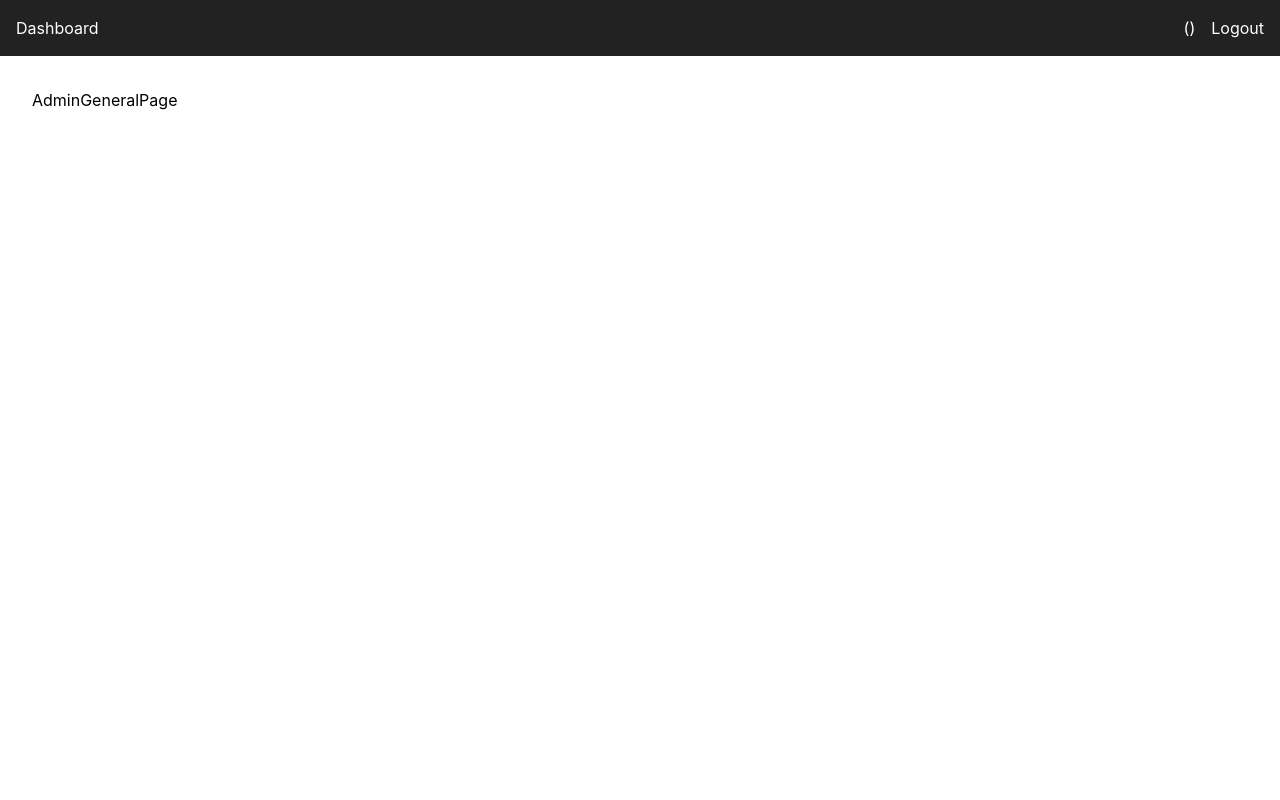
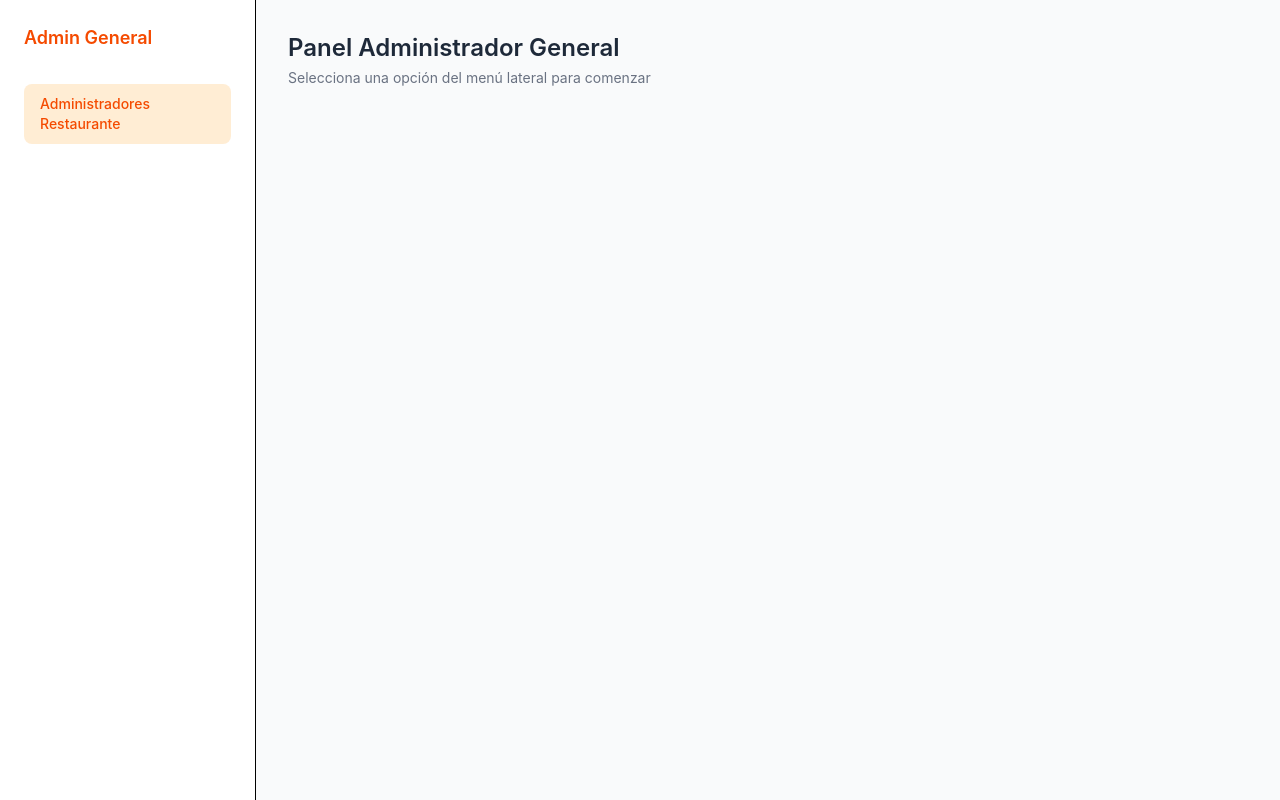
Before and after one commit to cmartinez-2024032/Kinal-Gourmet, a React (Vite) app in the folder Front-Restaurante/: page /adminGeneral in a window 1280 px wide. Built offline with nearby package versions, Linux system fonts and the light colour scheme; sample sign-in values are in the browser's storage.

Commit message:
Se agrego el css a la ventana de admin-general

```diff
--- a/Front-Restaurante/index.html
+++ b/Front-Restaurante/index.html
@@ -8,6 +8,6 @@
   </head>
   <body>
     <div id="root"></div>
-    <script type="module" src="/src/main.jsx"></script>
+    <script type="module" src="./src/app/main.jsx"></script>
   </body>
 </html>
--- a/Front-Restaurante/src/main.jsx
+++ b/Front-Restaurante/src/app/main.jsx
@@ -1,8 +1,8 @@
 import React from 'react'
 import ReactDOM from 'react-dom/client'
-import App from './app/App.jsx'
+import App from './App.jsx'
 import { BrowserRouter } from 'react-router-dom'
-import './index.css'
+import '../styles/index.css'
 
 ReactDOM.createRoot(document.getElementById('root')).render(
   <BrowserRouter>
--- a/Front-Restaurante/src/app/router/AppRoutes.jsx
+++ b/Front-Restaurante/src/app/router/AppRoutes.jsx
@@ -8,6 +8,8 @@ import { PrivateRoute } from './PrivateRoute'
 import { RegisterForm } from '../../features/auth/components/RegisterForm'
 import { LandingPage } from '../../features/auth/pages/LandingPage'
 import{AdminGeneralPage} from '../../features/admin-general/pages/AdminGeneralPage.jsx'
+import { AdminGeneralLayout } from '../../features/admin-general/layout/AdminGeneralLayout'
+
 export const AppRoutes = () => {
     return (
         <Routes>
@@ -32,12 +34,13 @@ export const AppRoutes = () => {
                 path="/adminGeneral"
                 element={
                     <PrivateRoute>
-                <DashboardLayout>
-                <AdminGeneralPage />
-                </DashboardLayout>
+                        <AdminGeneralLayout />
                     </PrivateRoute>
                 }
-        />
+            >
+                <Route index element={<AdminGeneralPage />} />
+            </Route>
+
         </Routes>
     )
 }
--- /dev/null
+++ b/Front-Restaurante/src/features/admin-general/layout/AdminGeneralLayout.jsx
@@ -0,0 +1,39 @@
+import { NavLink, Outlet } from "react-router-dom"
+
+export const AdminGeneralLayout = () => {
+  return (
+    <div className="flex h-screen bg-gray-100">
+
+      {/* SIDEBAR */}
+      <aside className="w-64 bg-white border-r p-6">
+
+        <h1 className="text-lg font-semibold text-orange-600 mb-8">
+          Admin General
+        </h1>
+
+        <nav>
+          <NavLink
+            to="/adminGeneral"
+            end
+            className={({ isActive }) =>
+              `block px-4 py-2.5 rounded-lg text-sm transition ${
+                isActive
+                  ? "bg-orange-100 text-orange-600 font-medium"
+                  : "text-gray-600 hover:bg-gray-100"
+              }`
+            }
+          >
+            Administradores Restaurante
+          </NavLink>
+        </nav>
+
+      </aside>
+
+      {/* CONTENT */}
+      <main className="flex-1 p-8 bg-gray-50">
+        <Outlet />
+      </main>
+
+    </div>
+  )
+}
--- a/Front-Restaurante/src/features/admin-general/pages/AdminGeneralPage.jsx
+++ b/Front-Restaurante/src/features/admin-general/pages/AdminGeneralPage.jsx
@@ -1,7 +1,15 @@
-
-
 export const AdminGeneralPage = () => {
   return (
-    <div>AdminGeneralPage</div>
+    <div>
+      <div className="mb-6">
+        <h1 className="text-2xl font-semibold text-gray-800">
+          Panel Administrador General
+        </h1>
+
+        <p className="text-sm text-gray-500 mt-1">
+          Selecciona una opción del menú lateral para comenzar
+        </p>
+      </div>
+    </div>
   )
 }
--- /dev/null
+++ b/Front-Restaurante/src/styles/index.css
@@ -0,0 +1,5 @@
+@import "tailwindcss";
+
+@tailwind base;
+@tailwind components;
+@tailwind utilities;
```
Also changed, not shown: Front-Restaurante/src/styles/admin-general.css (renamed from Front-Restaurante/src/index.css). Lines whose indentation alone changed are shown as unchanged.
